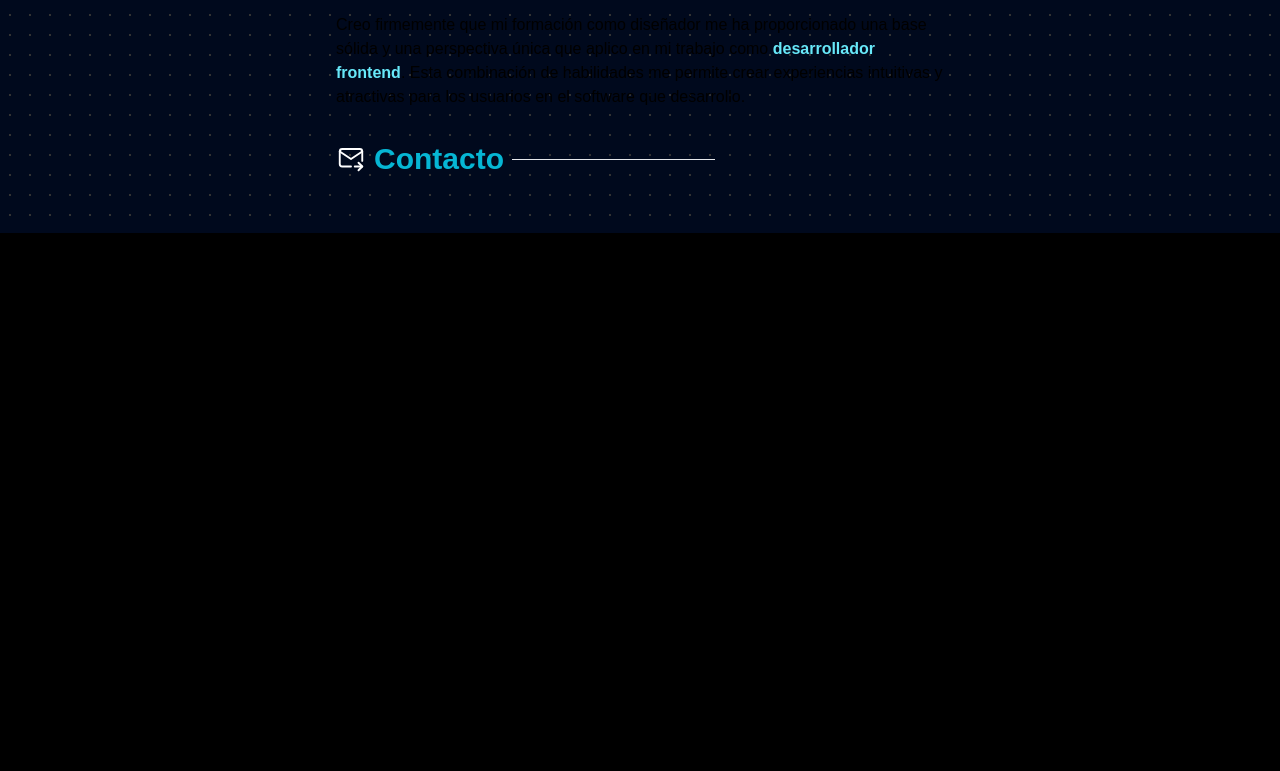
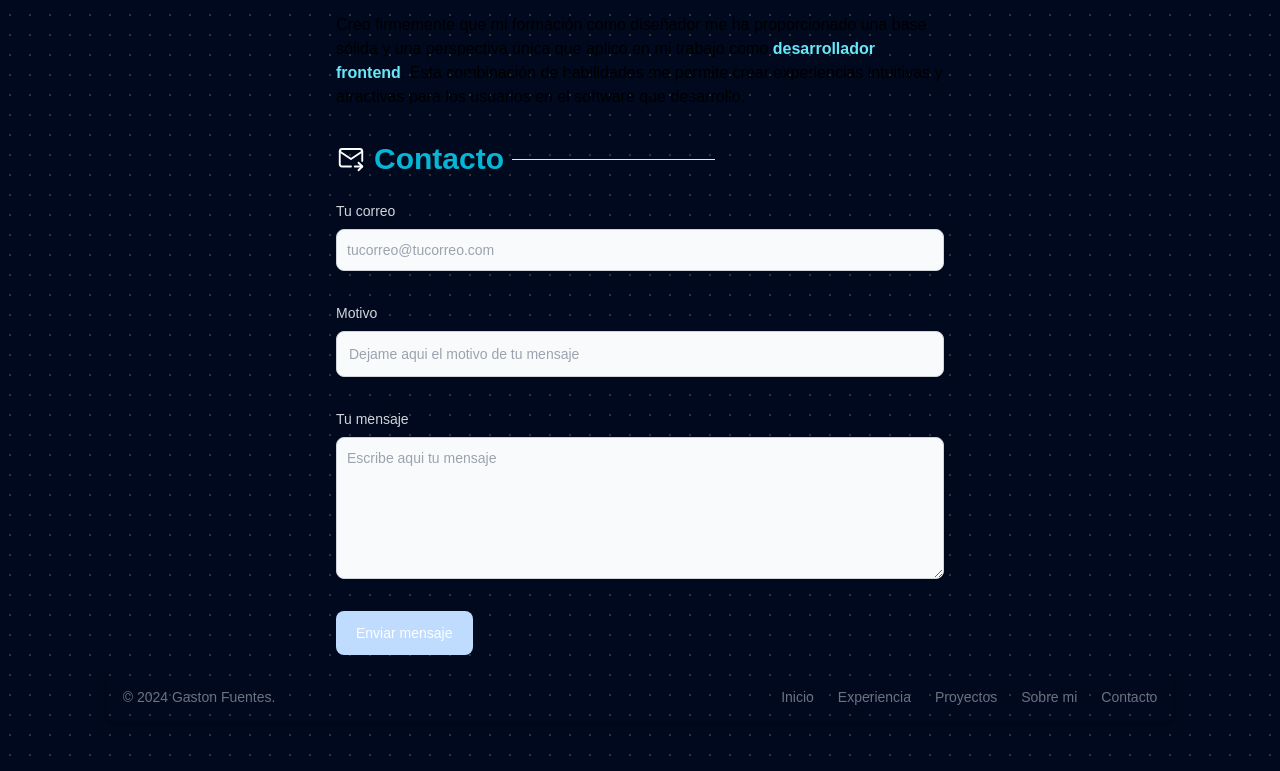
Before and after one commit to gastonfuentes/portfolio-gaston-fuentes, an Astro site: page / in a window 1280 px wide. Shown: the part 4395-5166 px from the top of the page. Before the commit the page ends 4628 px from the top, so only its background shows below. Built offline with nearby package versions, Linux system fonts and the light colour scheme; Astro itself is replaced by a stand-in of ours.

Commit message:
se agrego seccion de contacto y footer

```diff
--- /dev/null
+++ b/src/components/Contact.astro
@@ -0,0 +1,102 @@
+<!-- <form class="max-w-sm mx-auto">
+    <div class="mb-5">
+        <label
+            for="base-input"
+            class="block mb-2 text-sm font-medium text-gray-900 dark:text-white"
+            >Base input</label
+        >
+        <input
+            type="text"
+            id="base-input"
+            class="bg-gray-50 border border-gray-300 text-gray-900 text-sm rounded-lg focus:ring-blue-500 focus:border-blue-500 block w-full p-2.5 dark:bg-gray-700 dark:border-gray-600 dark:placeholder-gray-400 dark:text-white dark:focus:ring-blue-500 dark:focus:border-blue-500"
+        />
+    </div>
+    <div class="mb-5">
+        <label
+            for="email"
+            class="block mb-2 text-sm font-medium text-gray-900 dark:text-white"
+            >Your email</label
+        >
+        <input
+            type="email"
+            id="email"
+            class="shadow-sm bg-gray-50 border border-gray-300 text-gray-900 text-sm rounded-lg focus:ring-blue-500 focus:border-blue-500 block w-full p-2.5 dark:bg-gray-700 dark:border-gray-600 dark:placeholder-gray-400 dark:text-white dark:focus:ring-blue-500 dark:focus:border-blue-500 dark:shadow-sm-light"
+            placeholder="name@flowbite.com"
+            required
+        />
+    </div>
+    <div class="mb-5">
+        <label
+            for="message"
+            class="block mb-2 text-sm font-medium text-gray-900 dark:text-white"
+            >Your message</label
+        >
+        <textarea
+            id="message"
+            rows="4"
+            class="block p-2.5 w-full text-sm text-gray-900 bg-gray-50 rounded-lg border border-gray-300 focus:ring-blue-500 focus:border-blue-500 dark:bg-gray-700 dark:border-gray-600 dark:placeholder-gray-400 dark:text-white dark:focus:ring-blue-500 dark:focus:border-blue-500"
+            placeholder="Leave a comment..."></textarea>
+    </div>
+</form> -->
+<section class="bg-transparent dark:bg-gray-900">
+    <div class="">
+        <!-- <h2
+            class="mb-4 text-4xl tracking-tight font-extrabold text-center text-gray-300 dark:text-white"
+        >
+            Contactame!
+        </h2> -->
+        <!-- <p
+            class="mb-8 lg:mb-16 font-light text-center text-gray-500 dark:text-gray-400 sm:text-xl"
+        >
+            Got a technical issue? Want to send feedback about a beta feature?
+            Need details about our Business plan? Let us know.
+        </p> -->
+        <form action="#" class="space-y-8">
+            <div>
+                <label
+                    for="email"
+                    class="block mb-2 text-sm font-medium text-gray-300 dark:text-gray-300"
+                    >Tu correo</label
+                >
+                <input
+                    type="email"
+                    id="email"
+                    class="shadow-sm bg-gray-50 border border-gray-300 text-gray-900 text-sm rounded-lg focus:ring-primary-500 focus:border-primary-500 block w-full p-2.5 dark:bg-gray-700 dark:border-gray-600 dark:placeholder-gray-400 dark:text-white dark:focus:ring-primary-500 dark:focus:border-primary-500 dark:shadow-sm-light"
+                    placeholder="tucorreo@tucorreo.com"
+                    required
+                />
+            </div>
+            <div>
+                <label
+                    for="subject"
+                    class="block mb-2 text-sm font-medium text-gray-300 dark:text-gray-300"
+                    >Motivo</label
+                >
+                <input
+                    type="text"
+                    id="subject"
+                    class="block p-3 w-full text-sm text-gray-900 bg-gray-50 rounded-lg border border-gray-300 shadow-sm focus:ring-primary-500 focus:border-primary-500 dark:bg-gray-700 dark:border-gray-600 dark:placeholder-gray-400 dark:text-white dark:focus:ring-primary-500 dark:focus:border-primary-500 dark:shadow-sm-light"
+                    placeholder="Dejame aqui el motivo de tu mensaje"
+                    required
+                />
+            </div>
+            <div class="sm:col-span-2">
+                <label
+                    for="message"
+                    class="block mb-2 text-sm font-medium text-gray-300 dark:text-gray-400"
+                    >Tu mensaje</label
+                >
+                <textarea
+                    id="message"
+                    rows="6"
+                    class="block p-2.5 w-full text-sm text-gray-900 bg-gray-50 rounded-lg shadow-sm border border-gray-300 focus:ring-primary-500 focus:border-primary-500 dark:bg-gray-700 dark:border-gray-600 dark:placeholder-gray-400 dark:text-white dark:focus:ring-primary-500 dark:focus:border-primary-500"
+                    placeholder="Escribe aqui tu mensaje"></textarea>
+            </div>
+            <button
+                type="submit"
+                class="py-3 px-5 text-sm font-medium text-center text-white rounded-lg bg-blue-200 sm:w-fit hover:bg-blue-400 focus:ring-4 focus:outline-none focus:ring-primary-300 dark:bg-primary-600 dark:hover:bg-primary-700 dark:focus:ring-primary-800"
+                >Enviar mensaje</button
+            >
+        </form>
+    </div>
+</section>
--- /dev/null
+++ b/src/components/Footer.astro
@@ -0,0 +1,34 @@
+<footer class="bg-transparent rounded-lg shadow m-4 dark:bg-gray-800 w-10/12">
+    <div
+        class="w-full mx-auto max-w-screen-xl p-4 md:flex md:items-center md:justify-between"
+    >
+        <span class="text-sm text-gray-500 sm:text-center dark:text-gray-400"
+            >© 2024 <a href="#top" class="hover:underline">Gaston Fuentes</a>. <!-- All Rights Reserved. -->
+        </span>
+        <ul
+            class="flex flex-wrap items-center mt-3 text-sm font-medium text-gray-500 dark:text-gray-400 sm:mt-0"
+        >
+            <li>
+                <a href="#top" class="hover:underline me-4 md:me-6">Inicio</a>
+            </li>
+            <li>
+                <a href="#experiencia" class="hover:underline me-4 md:me-6"
+                    >Experiencia</a
+                >
+            </li>
+            <li>
+                <a href="#proyectos" class="hover:underline me-4 md:me-6"
+                    >Proyectos</a
+                >
+            </li>
+            <li>
+                <a href="#sobre-mi" class="hover:underline me-4 md:me-6"
+                    >Sobre mi</a
+                >
+            </li>
+            <li>
+                <a href="#contacto" class="hover:underline">Contacto</a>
+            </li>
+        </ul>
+    </div>
+</footer>
--- a/src/layouts/Layout.astro
+++ b/src/layouts/Layout.astro
@@ -3,6 +3,7 @@
 import "@fontsource-variable/onest";
 
 import Header from "../components/Header.astro";
+import Footer from "../components/Footer.astro";
 interface Props {
 	title: string;
 	description: string;
@@ -27,6 +28,9 @@ const { title, description } = Astro.props;
 		<Header />
 		<slot />
 	</body>
+	<footer class="w-screen flex items-center justify-center">
+		<Footer />
+	</footer>
 </html>
 <style is:global>
 	:root {
--- a/src/pages/index.astro
+++ b/src/pages/index.astro
@@ -12,6 +12,7 @@ import AboutMe from "../components/AboutMe.astro";
 import BriefIcon from "../components/icons/BriefIcon.astro";
 import CodeIcon from "../components/icons/CodeIcon.astro";
 import Projects from "../components/Projects.astro";
+import Contact from "../components/Contact.astro";
 import SubTitle from "../components/SubTitle.astro";
 import DiaryIcon from "../components/icons/DiaryIcon.astro";
 import MailIcon from "../components/icons/MailIcon.astro";
@@ -89,12 +90,13 @@ import MailIcon from "../components/icons/MailIcon.astro";
 			<AboutMe />
 		</section>
 
-		<section id="Sobre mi">
+		<section id="contacto">
 			<SubTitle>
 				<MailIcon />
 				Contacto
 				<hr class="h-px w-1/4 md:w-1/3 bg-slate-50" />
 			</SubTitle>
+			<Contact />
 		</section>
 	</main>
 </Layout>
```
